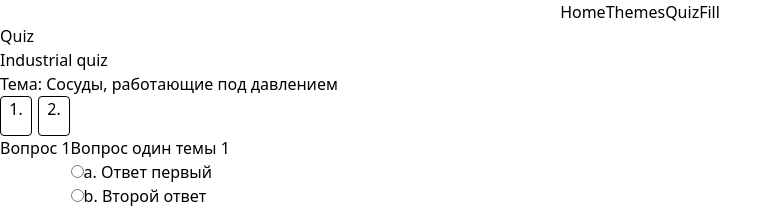
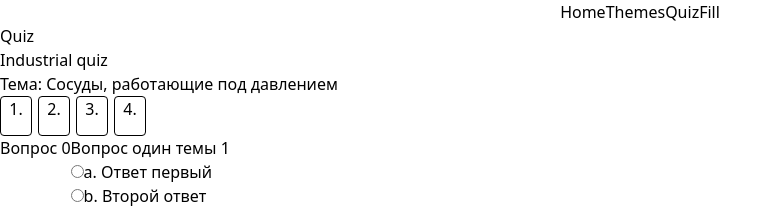
Before and after one commit to Bonus156/Industrial-Quiz, a React (Vite) app: page /quiz/values/0 in a window 1280 px wide. Shown: the top 210 px of the page, without its empty margins (0-782 px from the left). Built offline with nearby package versions, Linux system fonts and the light colour scheme.

Commit message:
feat: add checkmark, add defaultChecked for input[radio]

```diff
--- a/src/components/Question.tsx
+++ b/src/components/Question.tsx
@@ -1,7 +1,8 @@
-import { useContext } from "react";
+import { useContext, useEffect } from "react";
 import { QuestionType } from "../json/questions";
 import { QState, QuestionContext } from "../pages/QuizPage";
 import { AnswerFormField } from "../types/types";
+import { AnswerMark } from "./QuestionMark";
 
 type QuestionProps = {
   question: QuestionType;
@@ -16,11 +17,15 @@ interface AnswerFormProps {
 }
 
 type AnsFormFields = {
-  answer: HTMLInputElement,
+  // answer: HTMLInputElement,
+  answer: RadioNodeList,
 }
 
 function AnswerForm(props: AnswerFormProps) {
   const qState: QState[] = useContext(QuestionContext);
+  useEffect(() => {
+
+  })
   const handleSubmit: React.FormEventHandler<HTMLFormElement & AnsFormFields> = (event) => {
     event.preventDefault();
     const form = event.currentTarget;
@@ -30,20 +35,23 @@ function AnswerForm(props: AnswerFormProps) {
       num: props.num,
       isCorrect: props.question.rightAnswer.slice(18) === answer.value,
       correctAnswer: props.question.rightAnswer,
+      // indexAnswer: +answer.id.split('_')[1],
+      indexAnswer: Array.from(answer).findIndex((input) => input.checked === true),
     });
+    console.log(answer);
     qState[props.num].isAnswered = true;
   }
 
   return (
     <form onSubmit={handleSubmit}>
       {props.question.answers.map((currAnswer, index) => (
-        <div className="answer_variant" key={currAnswer}>
-          <label htmlFor={`variant-${index}`}>
-            <input type="radio" className="variant-radio" name="answer" id={`variant-${index}`} value={currAnswer} disabled={qState[props.num].isAnswered} />
+        <div className="answer_variant flex w-full justify-between" key={currAnswer}>
+          <label htmlFor={`variant-${props.num}_${index}`}>
+            <input type="radio" className="variant-radio" name="answer" id={`variant-${props.num}_${index}`} value={currAnswer} disabled={qState[props.num].isAnswered} defaultChecked={qState[props.num].index === index} />
             <span className="letter">{String.fromCharCode(97 + index)}. </span>
             <span className="variant-text" id={`variant-answer-${index}`}>{currAnswer}</span>
           </label>
-          <div className="mark"></div>
+          <div className="mark relative"><AnswerMark num={props.num} index={index} /></div>
         </div>
       ))}
       <input type="submit" className="border cursor-pointer bg-gray-100 hover:bg-gray-200" value="Ответить" disabled={qState[props.num].isAnswered} />
--- a/src/components/QuestionMark.tsx
+++ b/src/components/QuestionMark.tsx
@@ -5,7 +5,12 @@ type QMProps = {
   num: number;
 }
 
-function QuestionMark(props: QMProps) {
+type AMProps = {
+  num: number;
+  index: number;
+}
+
+export function QuestionMark(props: QMProps) {
   const qState: QState[] = useContext(QuestionContext);
   return (
     <li className="nav-item relative cursor-pointer shrink-0 list-decimal list-inside w-[var(--nav-element-w)] h-[var(--nav-element-h)] text-center border border-solid rounded border-black">
@@ -14,4 +19,12 @@ function QuestionMark(props: QMProps) {
   )
 }
 
-export {QuestionMark}
+export function AnswerMark(props: AMProps) {
+  const qState: QState[] = useContext(QuestionContext);
+  return (
+    <>
+      <div className={`${(qState[props.num].isAnswered && qState[props.num].isCorrect && qState[props.num].index === props.index) ? 'visible' : 'invisible'} absolute border-solid border-green-700 border-r-3 border-b-3 rotate-45 w-2 h-3`}></div>
+      <div className={`${(qState[props.num].isAnswered && !qState[props.num].isCorrect && qState[props.num].index === props.index) ? 'visible' : 'invisible'} absolute bg-red-700 rotate-45 w-1 h-4 after:absolute after:bg-red-700 after:rotate-90 after:h-4 after:w-1`}></div>
+    </>
+  )
+}
--- a/src/json/questions.ts
+++ b/src/json/questions.ts
@@ -31,6 +31,20 @@ export const themes: Theme[] = [
       link: 'ссылка',
       textLink: 'текст второй ссылки',
     },
+    {
+      question: 'Вопрос third темы 1',
+      answers: ['Ответ первый', 'Правильный ответ', 'Ответ 3'],
+      rightAnswer: 'Правильный ответ: Правильный первый',
+      link: 'ссылка',
+      textLink: 'текст ссылки',
+    },
+    {
+      question: 'Вопрос четвертый первой темы',
+      answers: ['Ответ первый 4 вопроса', 'Второй ответ', 'Ответ третий четвертого вопроса'],
+      rightAnswer: 'Правильный ответ: Ответ третий четвертого вопроса',
+      link: 'ссылка',
+      textLink: 'текст второй ссылки',
+    },
   ]
   },
   {
--- a/src/pages/Quizpage.tsx
+++ b/src/pages/Quizpage.tsx
@@ -10,22 +10,25 @@ export type QState = {
   isAnswered: boolean;
   isCorrect: boolean;
   number: number;
+  index: number;
 }
 
-export const QuestionContext = createContext([]);
+export const QuestionContext = createContext<QState[]>([]);
 
 function QuizPage() {
   const {themeRoute} = useParams();
   const theme = themes.find((currentTheme) => currentTheme.themeRoute === themeRoute);
   const questions = theme?.questions || [];
-  // const generateItemsForQState = () => {
-  const initialQState = new Array(questions.length).fill('').map((_, i) => ({isAnswered: false, isCorrect: false, number: i}))
-  // };
-  // const initialQState = generateItemsForQState();
+
+  const initialQState = new Array(questions.length).fill('').map((_, i) => ({isAnswered: false, isCorrect: false, number: i, index: -1}))
+
   const [qState, setQState] = useState<QState[]>(initialQState);
   const onGiveAnswer = (formField: AnswerFormField) => {
     console.log(formField);
-
+    qState[formField.num].isAnswered = true;
+    qState[formField.num].isCorrect = formField.isCorrect;
+    qState[formField.num].index = formField.indexAnswer;
+    setQState([...qState]);
   }
 
   return (
@@ -35,11 +38,11 @@ function QuizPage() {
         <p>Industrial quiz</p>
         <h2>Темa: {theme?.theme}</h2>
         <ol className="flex flex-wrap list-inside gap-1.5">{questions.map((_, number) => (
-          <Link to={number.toString()}><QuestionMark num={number} /></Link>
+          <Link to={number.toString()} key={number}><QuestionMark num={number} /></Link>
         ))}
         </ol>
         <Routes>{questions.map((question, number) => (
-          <Route path={number.toString()} element={<Question question={question} num={number + 1} onGiveAnswer={onGiveAnswer} />} />
+          <Route path={number.toString()} key={question.question} element={<Question question={question} num={number} onGiveAnswer={onGiveAnswer} />} />
         ))}
         </Routes>
       </div>
--- a/src/pages/Themes.tsx
+++ b/src/pages/Themes.tsx
@@ -1,5 +1,5 @@
 import { themes } from "../json/questions";
-import { Route, Routes, Link } from "react-router-dom";
+import { Link } from "react-router-dom";
 
 function ThemesPage() {
   return (
--- a/src/types/types.ts
+++ b/src/types/types.ts
@@ -1,7 +1,7 @@
 export type AnswerFormField = {
   answer: string;
-  // answer: HTMLInputElement;
   num: number;
   isCorrect: boolean;
   correctAnswer: string;
+  indexAnswer: number;
 };
```
